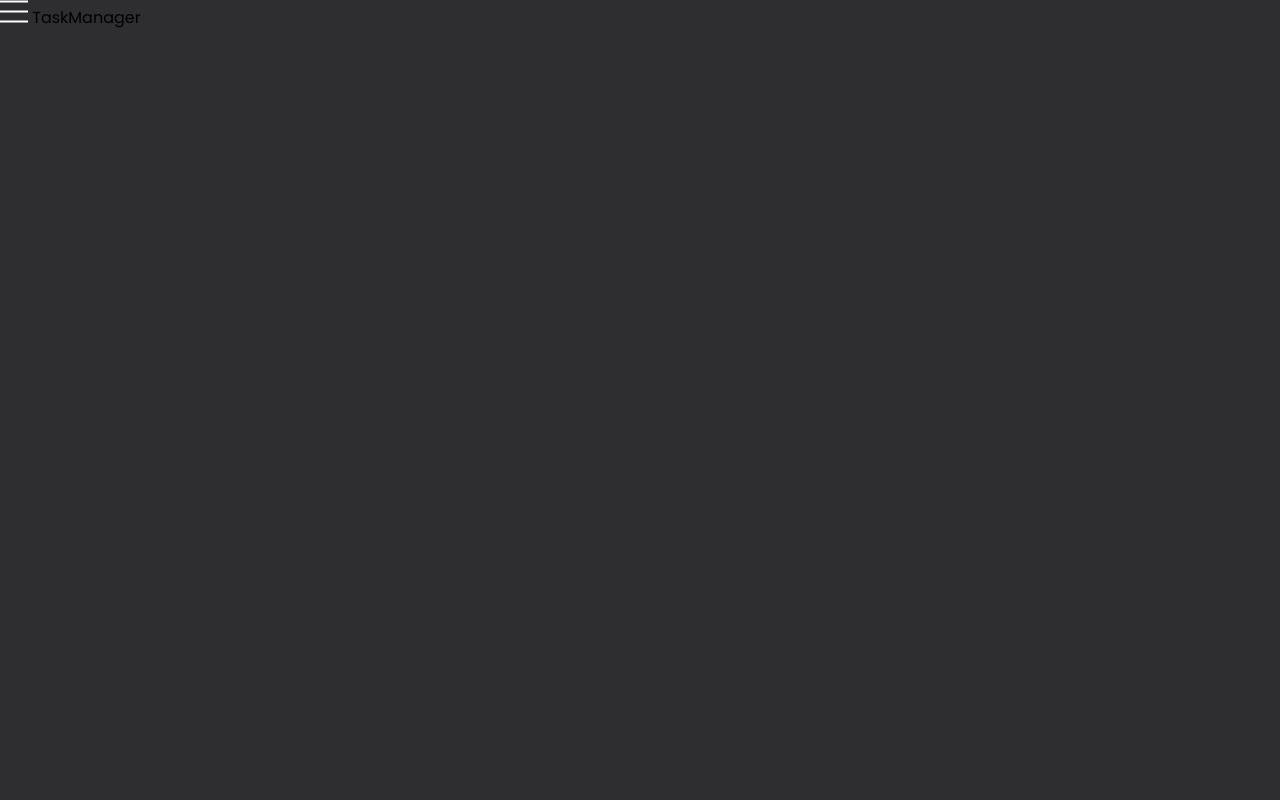
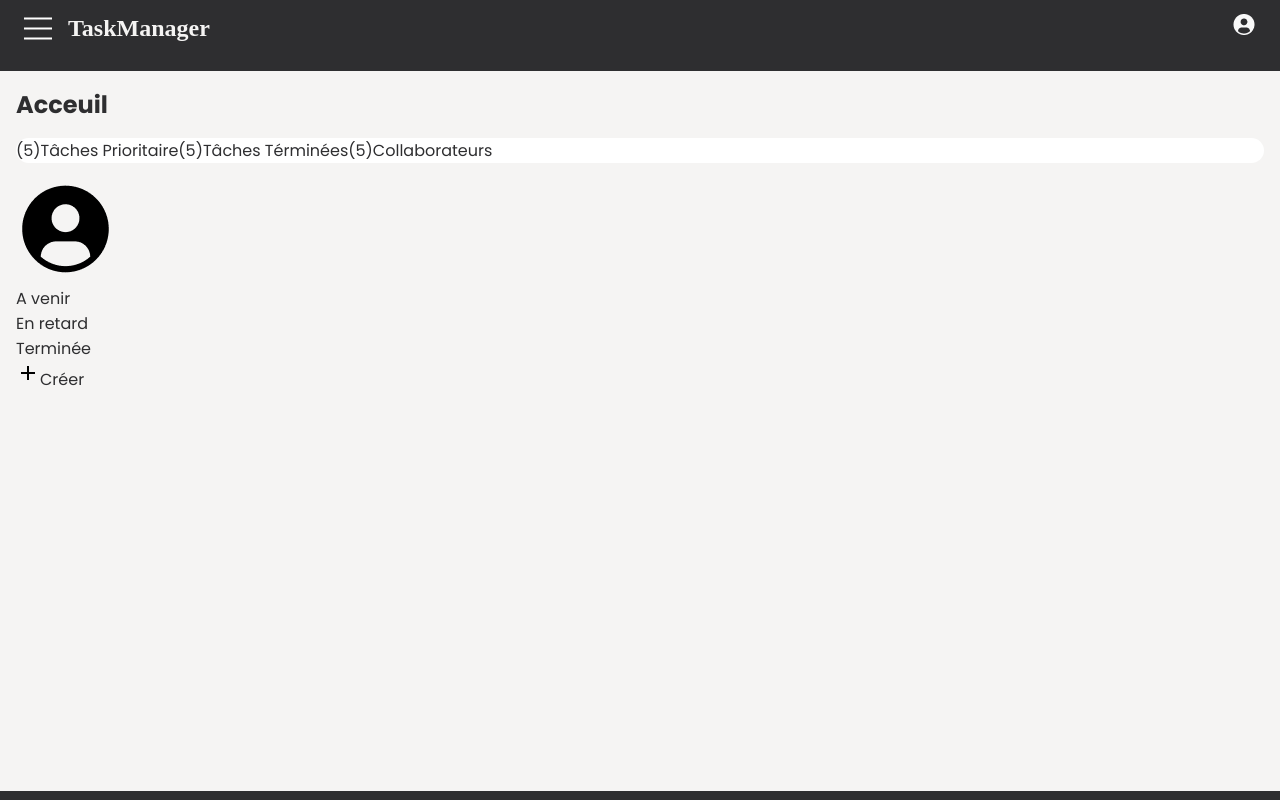
Before and after one commit to depanama89/TaskManager, a plain HTML site: page index.html in a window 1280 px wide. Drawn offline with Linux system fonts and the light colour scheme; a web font is replaced by a local one.

Commit message:
style header section  and start style main section

```diff
--- a/assets/css/styles.css
+++ b/assets/css/styles.css
@@ -35,18 +35,77 @@
   --padding-24: 2rem;
   --padding-16: 1rem;
   --padding-12: 0.75rem;
+
+  --font-family-title: "Jaro", serif;
+  --font-family: "Poppins", sans-serif;
 }
 * {
   padding: 0;
   margin: 0;
   box-sizing: border-box;
 }
-
+li {
+  list-style: none;
+}
+a {
+  text-decoration: none;
+  color: inherit;
+}
 body {
-  font-family: "Poppins", sans-serif;
+  font-family: var(--font-family);
   font-size: var(--font-size-16);
   background-color: var(--bg-primary);
   font-weight: var(--font-weight-400);
   display: flex;
   flex-direction: column;
+  color: var(--bg-secondary);
+  width: 100%;
+  height: 100vh;
 }
+.header {
+  width: 100%;
+  height: 71px;
+}
+.header__nav {
+  display: flex;
+  justify-content: space-between;
+  padding: 12px 24px;
+  width: 100%;
+}
+.header__nav__logo {
+  display: flex;
+  align-items: center;
+  gap: var(--gap-16);
+}
+.header__nav__logo-span {
+  font-family: var(--font-family-title);
+  font-weight: var(--font-weight-700);
+  font-size: var(--font-size-24);
+}
+
+.main {
+  display: flex;
+  padding: 0 0 0 0;
+  width: 100%;
+}
+.main__aside {
+  width: 100%;
+  max-width: 240px;
+  flex: 1;
+  display: none;
+}
+.main__section {
+  flex: 1;
+  background-color: var(--bg-secondary);
+  color: var(--color-primary);
+  height: 90vh;
+  display: flex;
+  flex-direction: column;
+  gap: var(--gap-16);
+  padding: 16px;
+}
+.main__section__nav {
+  display: flex;
+  background-color: var(--bg-white);
+  border-radius: 20px;
+}
--- a/index.html
+++ b/index.html
@@ -17,8 +17,83 @@
           />
           <span class="header__nav__logo-span">TaskManager</span>
         </div>
+        <div class="header__nav__profil">
+          <img
+            src="./assets/img/nav_user-avatar.png"
+            alt="profil"
+            class="header__nav__profil-img"
+          />
+        </div>
       </nav>
     </header>
+    <main class="main">
+      <aside class="main__aside">
+        <menu>
+          <li>
+            <img src="./assets/img/plus.png" alt="" /><a href="#">créer</a>
+          </li>
+          <li>
+            <img src="./assets/img/home.png" alt="" /><a href="#">Accueil</a>
+          </li>
+          <li>
+            <img src="./assets/img/check.png" alt="" /><a href="#"
+              >Mes tâches</a
+            >
+          </li>
+          <li>
+            <img src="./assets/img/mdi_bell.png" alt="" /><a href="#"
+              >Boîte de recéption</a
+            >
+          </li>
+        </menu>
+        <div class="main__aside__category">
+          <span>Categories</span><img src="./assets/img/icplusw.png" alt="" />
+        </div>
+      </aside>
+      <section class="main__section">
+        <h1 class="main__section-h1">Acceuil</h1>
+        <div class="main__section__nav">
+          <div class="main__section__nav__taches">
+            <span class="main__section__nav__taches-nb">(5)</span
+            ><span class="main__section__nav__taches-tache"
+              >Tâches Prioritaire</span
+            >
+          </div>
+          <div class="main__section__nav__taches">
+            <span class="main__section__nav__taches-nb">(5)</span
+            ><span class="main__section__nav__taches-tache"
+              >Tâches Términées</span
+            >
+          </div>
+          <div class="main__section__nav__taches">
+            <span class="main__section__nav__taches-nb">(5)</span
+            ><span class="main__section__nav__taches-tache"
+              >Collaborateurs</span
+            >
+          </div>
+        </div>
+        <div class="main__section__widgets">
+          <div class="main__section__widgets__head">
+            <img
+              src="assets/img/user-avatar.png"
+              alt="profil"
+              class="main__section__widgets__head-img"
+            />
+            <ul class="main__section__widgets__head__lists">
+              <li>A venir</li>
+              <li>En retard</li>
+              <li>Terminée</li>
+            </ul>
+          </div>
+          <div class="main__section__widgets__taches">
+            <span class="main__section__widgets__taches-new"
+              ><img src="./assets/img/icplus.png" alt="" />Créer</span
+            >
+            <ul class="main__section__widgets__taches__lists"></ul>
+          </div>
+        </div>
+      </section>
+    </main>
     <script src="./assets/js/index.js"></script>
   </body>
 </html>
```
Also changed, not shown: assets/img/icplusw.png (added).
